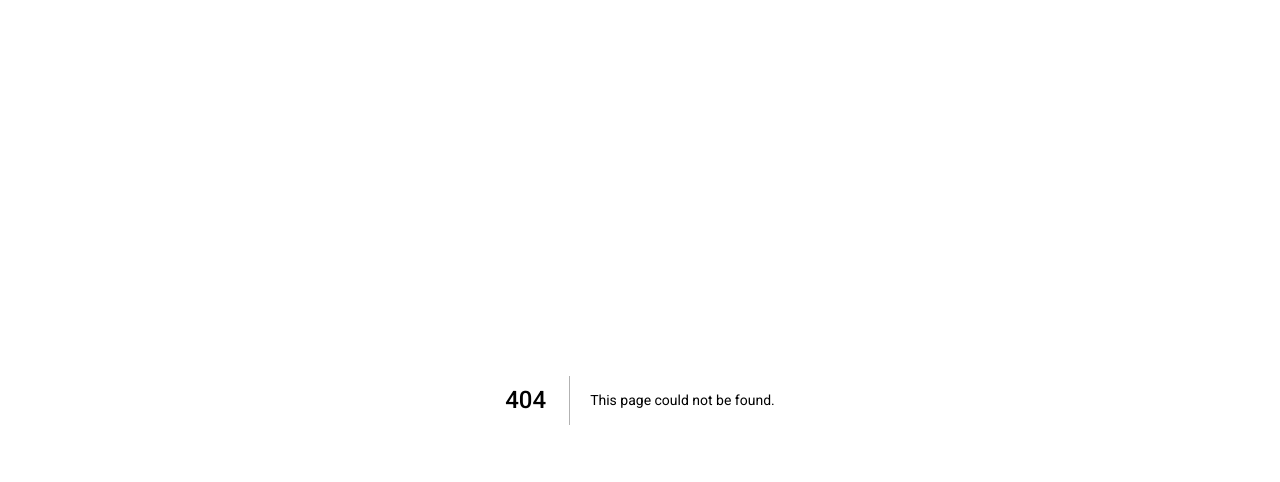
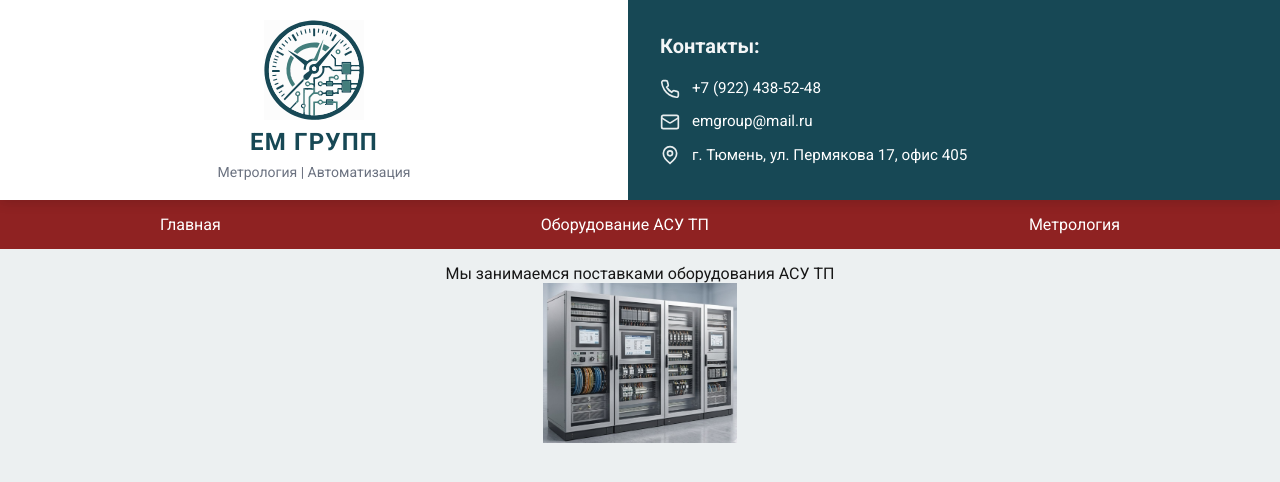
Before and after one commit to PavelScript/emgroup, a Next.js app: page /asutp in a window 1280 px wide. Before the commit this address had no page. Shown: the top 482 px of the page. Built offline with nearby package versions, Linux system fonts and the light colour scheme.

Commit message:
added asutp page

```diff
--- /dev/null
+++ b/src/app/asutp/asutp.module.scss
@@ -0,0 +1,8 @@
+.asutpSection {
+    margin-top:15px;
+    text-align: center;
+
+    .imageWrapper {
+       height: 20vh;
+    }
+}
--- /dev/null
+++ b/src/app/asutp/page.tsx
@@ -0,0 +1,28 @@
+import Header from "@/components/Header/Header";
+import CategorySelector from "@/components/CategorySelector/CategorySelector";
+import styles from "./asutp.module.scss"
+import Image from "next/image";
+
+export default function Home() {
+  return (
+    <div>
+      <Header />
+      <CategorySelector />
+      <section className={styles.asutpSection}>
+        Мы занимаемся поставками оборудования АСУ ТП
+<div className={styles.imageWrapper}>
+           <Image
+                  src="/cabinet.jpg"
+                  alt=""
+                  width={200}
+                  height={200}
+                  style={{
+                    width: '100%',
+                    height: '100%',
+                    objectFit: 'contain' // 🔥 Пропорциональное вписывание
+                  }}
+                /></div>
+      </section>
+    </div>
+  );
+}
--- a/src/components/CategorySelector/CategorySelector.tsx
+++ b/src/components/CategorySelector/CategorySelector.tsx
@@ -4,6 +4,7 @@ import Link from 'next/link'
 const CategorySelector = () => {
     return (
         <div className={styles.container}>
+            <Link href="/" className={styles.link}>Главная</Link>
              <Link href="/asutp" className={styles.link}>Оборудование АСУ ТП</Link>
              <Link href="/metrology" className={styles.link}>Метрология</Link>
         </div>
```
Also changed, not shown: src/app/ourprojects/page.tsx (deleted, +0 -11 lines).
